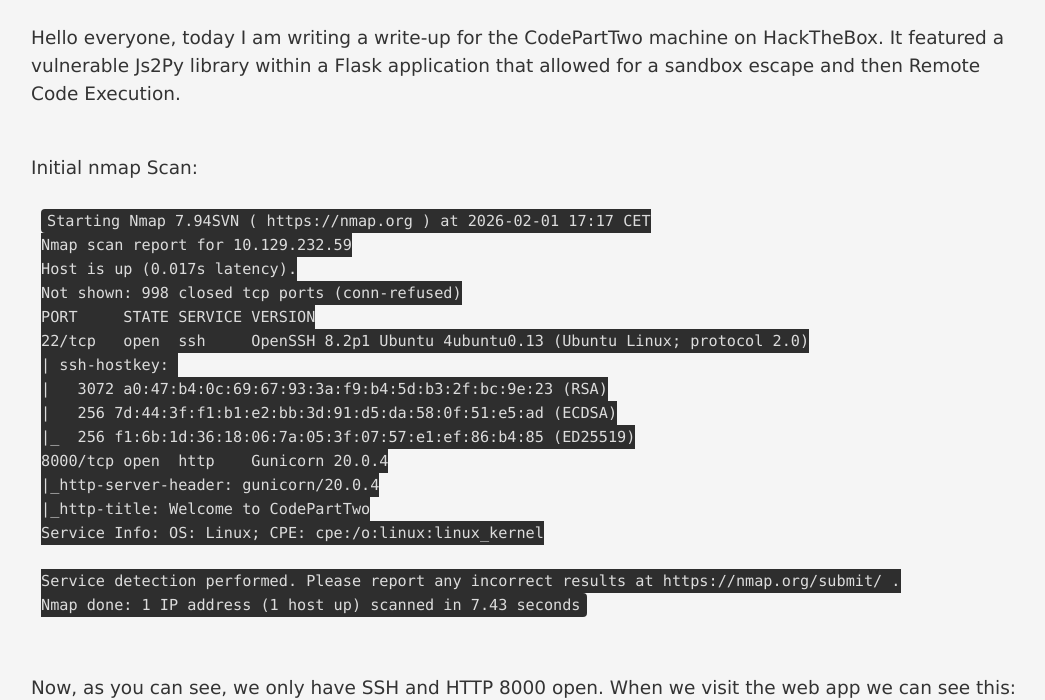
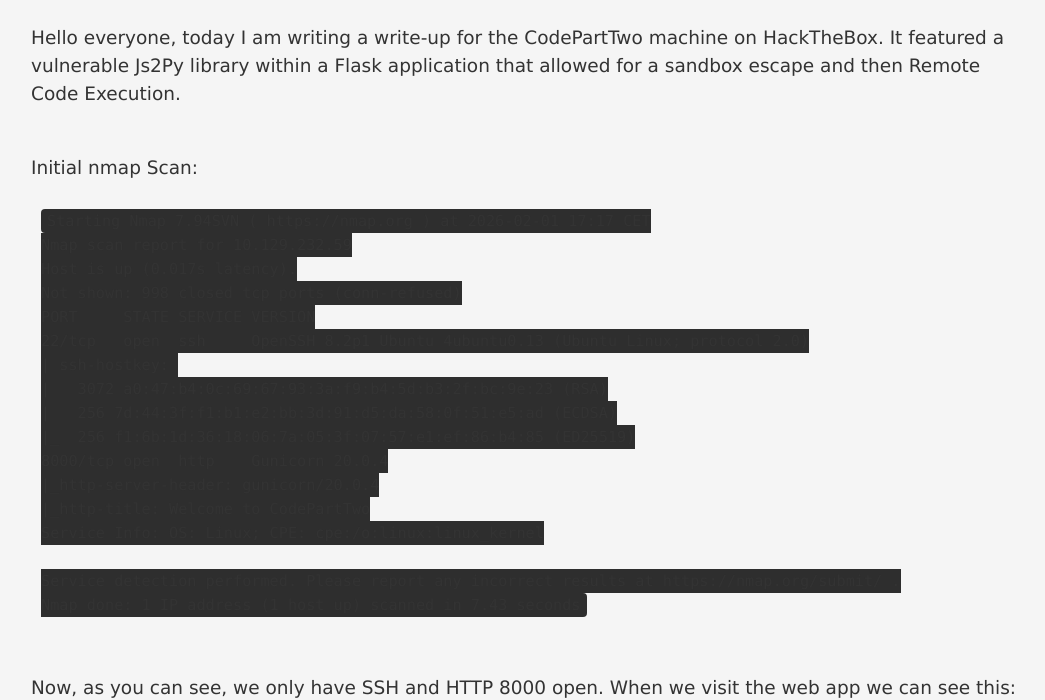
Before and after one commit to 20kilograma/blog, a Jekyll site: the page built from codeparttwo-htb.md, in a window 1280 px wide. Shown: the part 765-1465 px from the top of the page, without its empty margins (109-1154 px from the left). Built offline with Jekyll 4.4.1, drawn with Linux system fonts in a browser that asks for light colours; nearby versions of some CDN libraries; some web fonts are replaced; our own code applies the rules of GitHub Pages for plain Markdown files; grey boxes are pictures that could not be loaded.

Commit message:
Update jekyll-theme-hacker.scss

```diff
--- a/_sass/jekyll-theme-hacker.scss
+++ b/_sass/jekyll-theme-hacker.scss
@@ -203,6 +203,10 @@
   overflow-y: hidden;
 }
 
+pre code.language-none {
+  color: #333333;
+}
+
 code.highlighter-rouge {
   background: #e8f4e8;
   border: 1px solid #c0d0c0;
```
